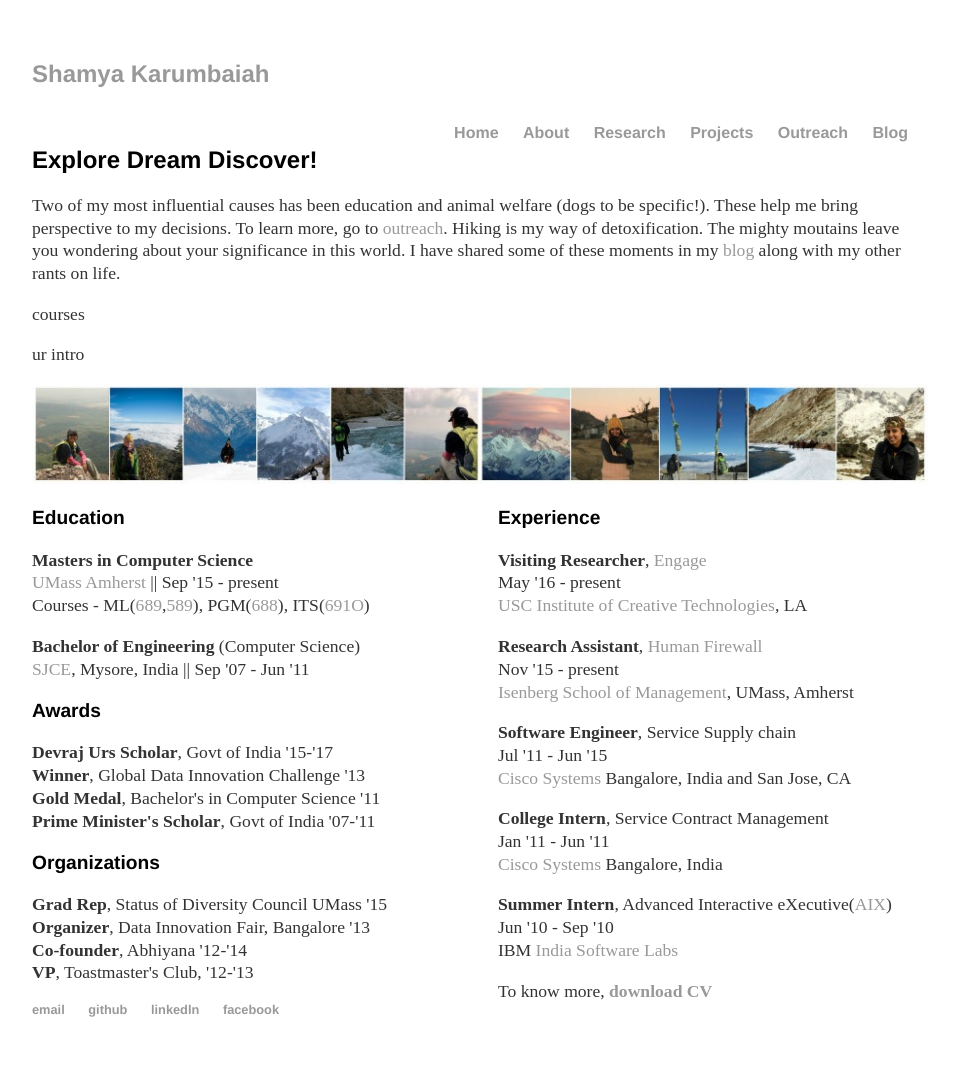
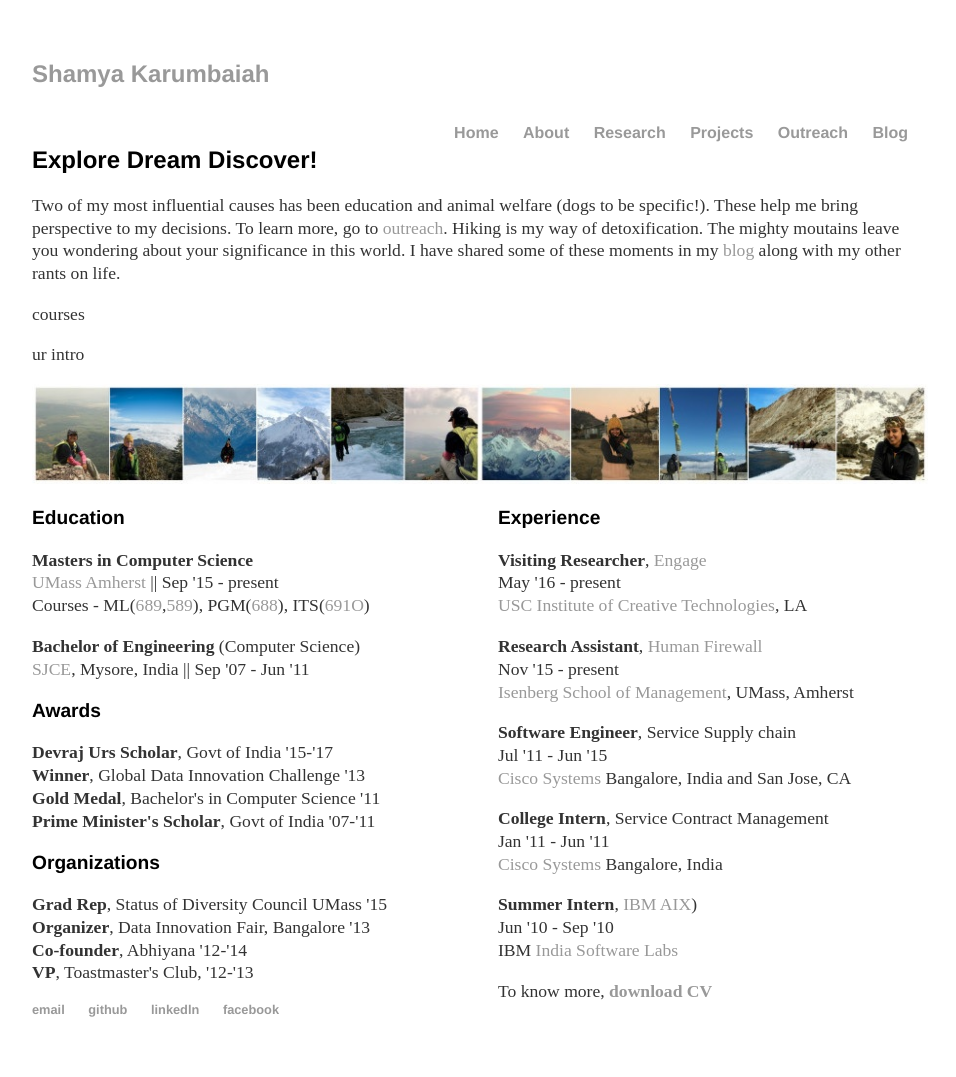
Before and after one commit to Shamya/shamyatest.github.io, a Jekyll site: the page built from about/index.html, in a window 1280 px wide. Shown: the whole page, without its empty margins (160-1116 px from the left). Built offline with Jekyll 4.4.1, drawn with Linux system fonts in a browser that asks for light colours.

Commit message:
Update index.html

```diff
--- a/about/index.html
+++ b/about/index.html
@@ -68,7 +68,7 @@ title: About Me
   </p>
 
   <p>
-    <b>Summer Intern</b>, Advanced Interactive eXecutive(<a href="http://www-03.ibm.com/systems/power/software/aix/">AIX</a>)<br>
+    <b>Summer Intern</b>, <a href="http://www-03.ibm.com/systems/power/software/aix/">IBM AIX</a>)<br>
     Jun '10 - Sep '10 <br>
     IBM <a href ="http://www-07.ibm.com/in/isl/">India Software Labs</a>
   </p>
```
